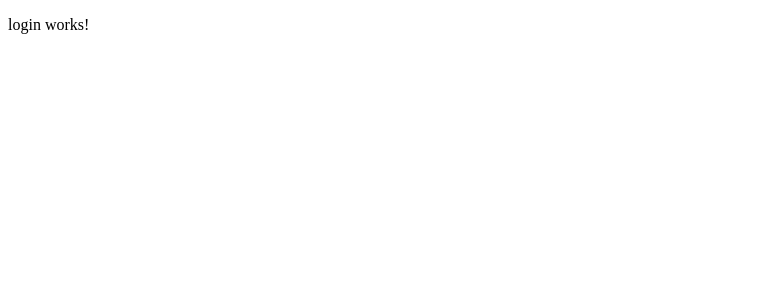
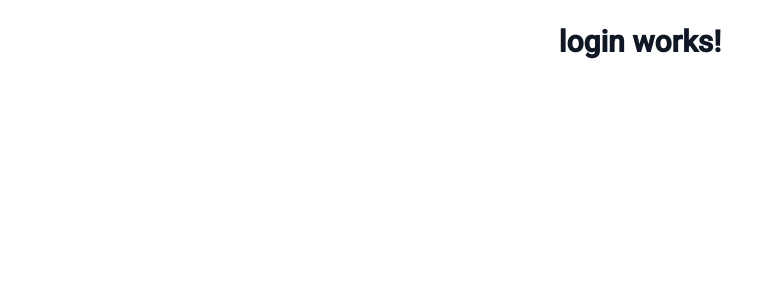
Before and after one commit to Abrarafi/Project-Manager, an Angular app in the folder frontend/: page /auth/login in a window 1280 px wide. Shown: the top 300 px of the page, without its empty margins (0-776 px from the left). Built offline with nearby package versions, Linux system fonts and the light colour scheme.

Commit message:
installed angular material and tailwind css

```diff
--- a/frontend/angular.json
+++ b/frontend/angular.json
@@ -32,6 +32,7 @@
               }
             ],
             "styles": [
+              "@angular/material/prebuilt-themes/azure-blue.css",
               "src/styles.scss"
             ],
             "scripts": [],
@@ -96,6 +97,7 @@
               }
             ],
             "styles": [
+              "@angular/material/prebuilt-themes/azure-blue.css",
               "src/styles.scss"
             ],
             "scripts": []
--- a/frontend/package.json
+++ b/frontend/package.json
@@ -11,17 +11,22 @@
   },
   "private": true,
   "dependencies": {
+    "@angular/cdk": "^19.2.18",
     "@angular/common": "^19.2.0",
     "@angular/compiler": "^19.2.0",
     "@angular/core": "^19.2.0",
     "@angular/forms": "^19.2.0",
+    "@angular/material": "^19.2.18",
     "@angular/platform-browser": "^19.2.0",
     "@angular/platform-browser-dynamic": "^19.2.0",
     "@angular/platform-server": "^19.2.0",
     "@angular/router": "^19.2.0",
     "@angular/ssr": "^19.2.12",
+    "@tailwindcss/postcss": "^4.1.8",
     "express": "^4.18.2",
+    "postcss": "^8.5.4",
     "rxjs": "~7.8.0",
+    "tailwindcss": "^4.1.8",
     "tslib": "^2.3.0",
     "zone.js": "~0.15.0"
   },
--- a/frontend/src/app/components/auth/login/login.component.html
+++ b/frontend/src/app/components/auth/login/login.component.html
@@ -1 +1 @@
-<p>login works!</p>
+<p class="mt-6 text-center text-3xl font-extrabold text-gray-900">login works!</p>
--- a/frontend/src/index.html
+++ b/frontend/src/index.html
@@ -6,8 +6,10 @@
   <base href="/">
   <meta name="viewport" content="width=device-width, initial-scale=1">
   <link rel="icon" type="image/x-icon" href="favicon.ico">
+  <link href="https://fonts.googleapis.com/css2?family=Roboto:wght@300;400;500&display=swap" rel="stylesheet">
+  <link href="https://fonts.googleapis.com/icon?family=Material+Icons" rel="stylesheet">
 </head>
-<body>
+<body class="mat-typography">
   <app-root></app-root>
 </body>
 </html>
--- a/frontend/src/styles.scss
+++ b/frontend/src/styles.scss
@@ -1 +1,4 @@
 /* You can add global styles to this file, and also import other style files */
+@import "tailwindcss";
+html, body { height: 100%; }
+body { margin: 0; font-family: Roboto, "Helvetica Neue", sans-serif; }
```
Also changed, not shown: frontend/.postcssrc.json (added), 1 other file (tests, documents, lock files or other folders).
